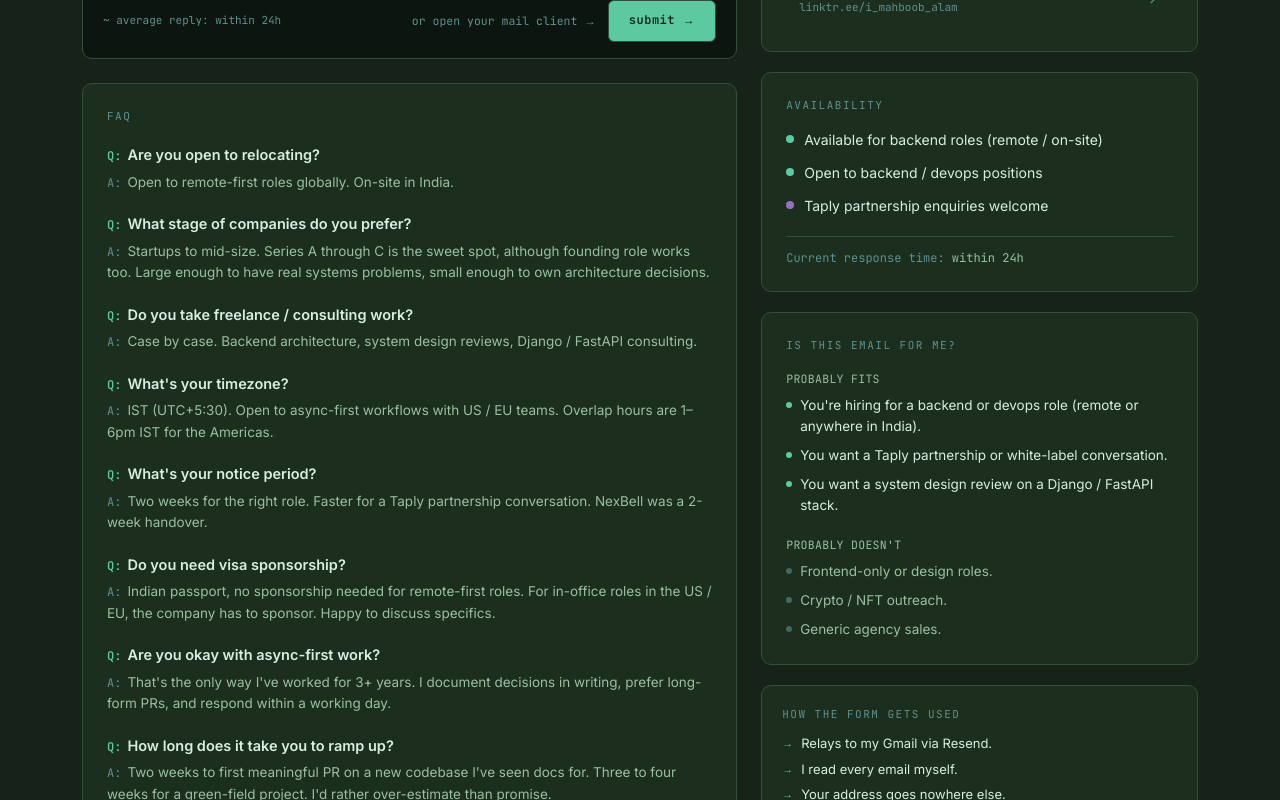
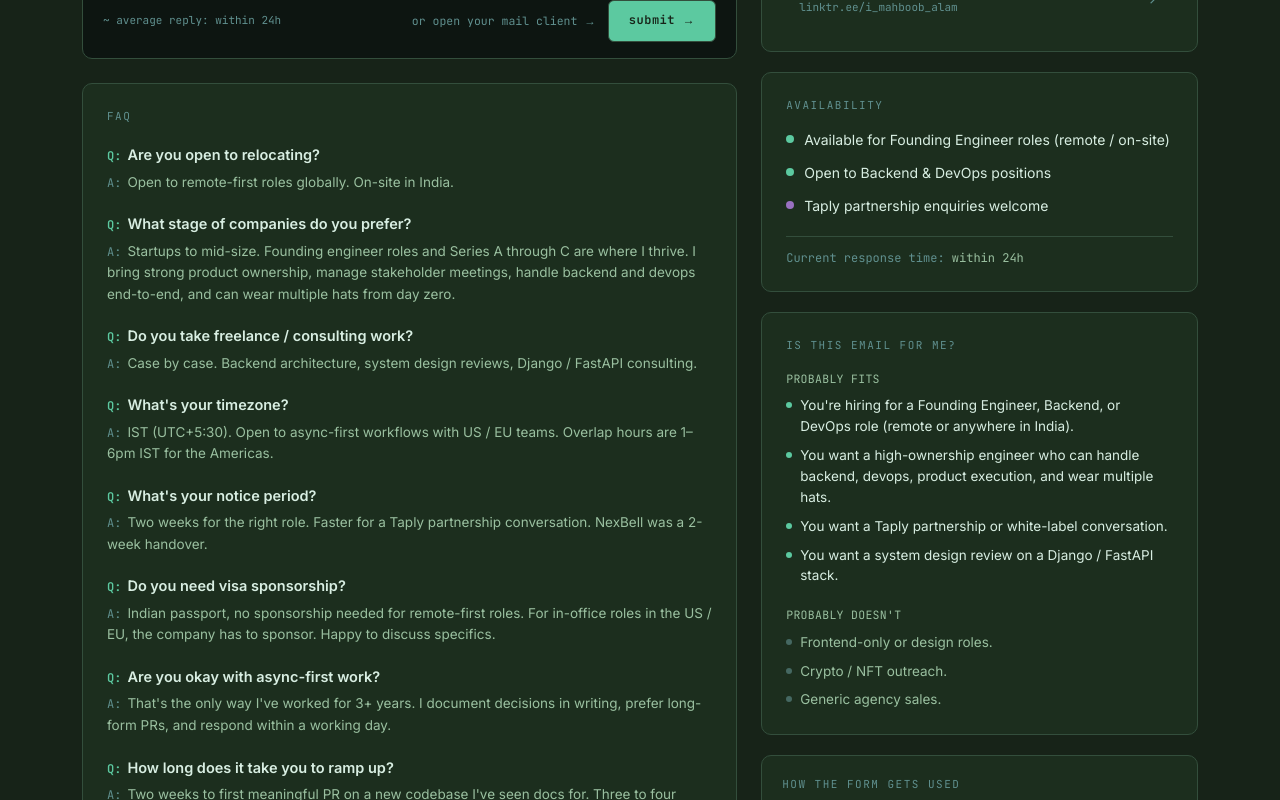
Before and after one commit to Mahboob-A/mahboob.engineer, a Next.js app: page /lets-connect in a window 1280 px wide. Shown: the part 800-1600 px from the top of the page. Built offline with nearby package versions, Linux system fonts and the light colour scheme; no server answers.

Commit message:
feat(contact): update availability and FAQ to emphasize Founding Engineer suitability

```diff
--- a/data/contact.ts
+++ b/data/contact.ts
@@ -43,8 +43,8 @@ export interface AvailabilityItem {
 }
 
 export const AVAILABILITY: AvailabilityItem[] = [
-  { kind: "live", text: "Available for backend roles (remote / on-site)" },
-  { kind: "live", text: "Open to backend / devops positions" },
+  { kind: "live", text: "Available for Founding Engineer roles (remote / on-site)" },
+  { kind: "live", text: "Open to Backend & DevOps positions" },
   { kind: "mauve", text: "Taply partnership enquiries welcome" },
 ];
 
@@ -120,7 +120,9 @@ export const DIRECT_LINKS: DirectLinkItem[] = [
    ───────────────────────────────────────────────────────────────────── */
 
 export interface FAQItem {
+  /** Question text. */
   question: string;
+  /** Answer text. */
   answer: string;
 }
 
@@ -137,7 +139,7 @@ export const FAQ: FAQItem[] = [
   {
     question: "What stage of companies do you prefer?",
     answer:
-      "Startups to mid-size. Series A through C is the sweet spot, although founding role works too. Large enough to have real systems problems, small enough to own architecture decisions.",
+      "Startups to mid-size. Founding engineer roles and Series A through C are where I thrive. I bring strong product ownership, manage stakeholder meetings, handle backend and devops end-to-end, and can wear multiple hats from day zero.",
   },
   {
     question: "Do you take freelance / consulting work?",
@@ -185,7 +187,8 @@ export interface QuickContextItem {
 }
 
 export const QUICK_CONTEXT_FITS: QuickContextItem[] = [
-  { text: "You're hiring for a backend or devops role (remote or anywhere in India)." },
+  { text: "You're hiring for a Founding Engineer, Backend, or DevOps role (remote or anywhere in India)." },
+  { text: "You want a high-ownership engineer who can handle backend, devops, product execution, and wear multiple hats." },
   { text: "You want a Taply partnership or white-label conversation." },
   { text: "You want a system design review on a Django / FastAPI stack." },
 ];
```
